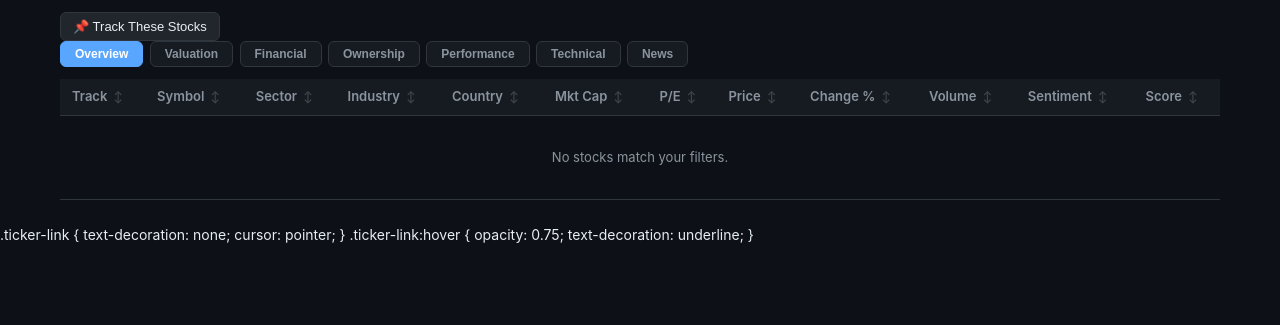
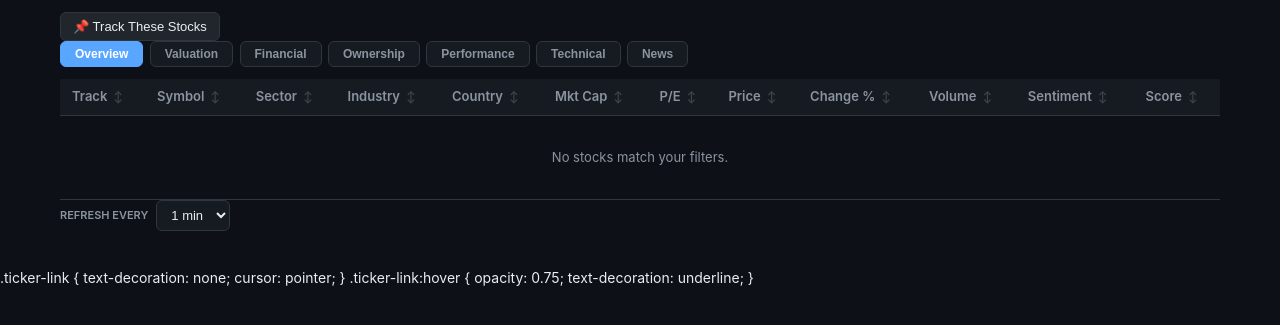
Before and after one commit to 7scgb4t8vc-cpu/stocktwits-collector, a Flask app: page /screener in a window 1280 px wide. Shown: the part 289-614 px from the top of the page. Run offline with Flask 3, Linux system fonts and the light colour scheme; data that the repository does not hold is empty.

Commit message:
Add refresh interval selection for news cards

```diff
--- a/dashboard/templates/_screener_news.html
+++ b/dashboard/templates/_screener_news.html
@@ -1,2 +1,12 @@
 <!-- News cards: abnormally high-engagement StockTwits activity -->
 <div id="news-cards" class="news-cards" style="display:none;"></div>
+<div style="display:flex;align-items:center;gap:8px;margin-bottom:0.75rem;">
+  <label style="font-size:11px;color:var(--muted);font-weight:600;">REFRESH EVERY</label>
+  <select id="refresh-interval-select" class="filter-select">
+    <option value="15000">15s</option>
+    <option value="30000">30s</option>
+    <option value="60000" selected>1 min</option>
+    <option value="300000">5 min</option>
+    <option value="0">Off</option>
+  </select>
+</div>
```
